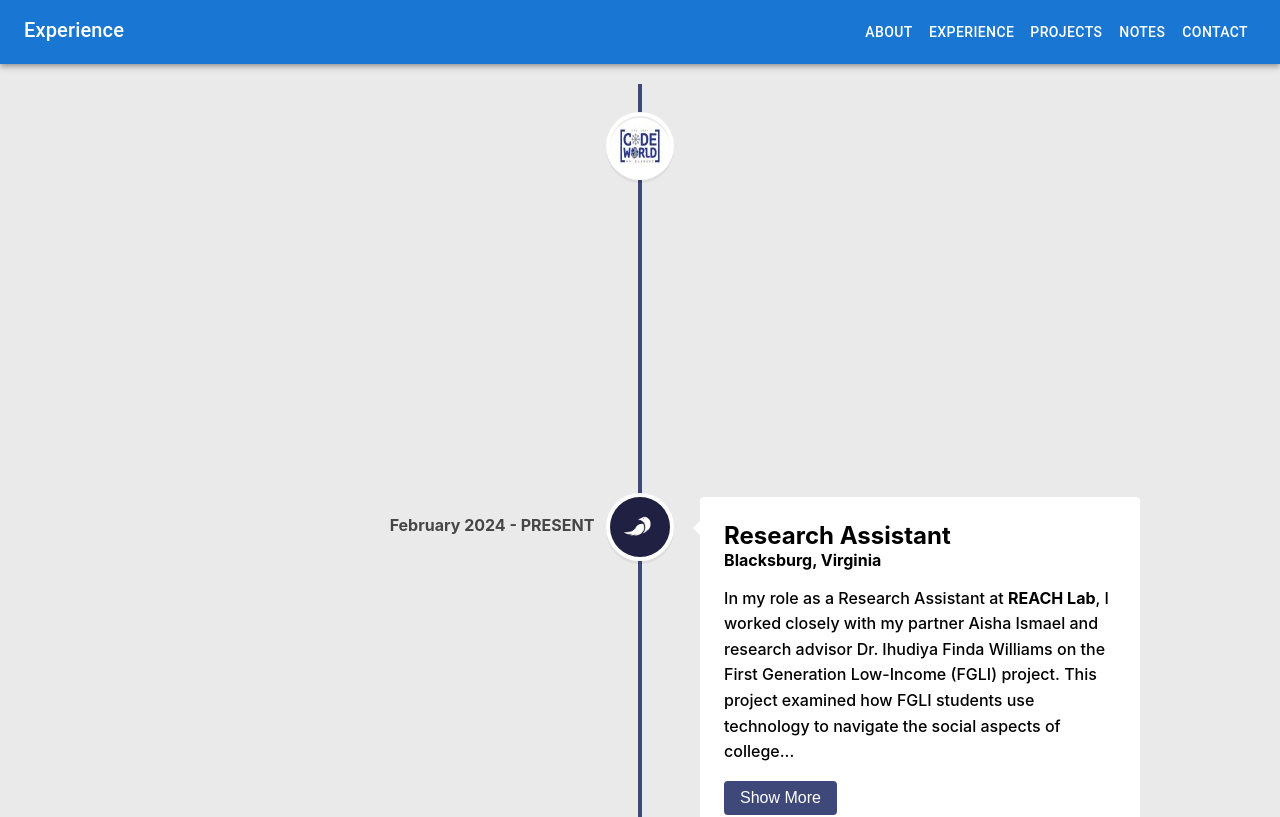
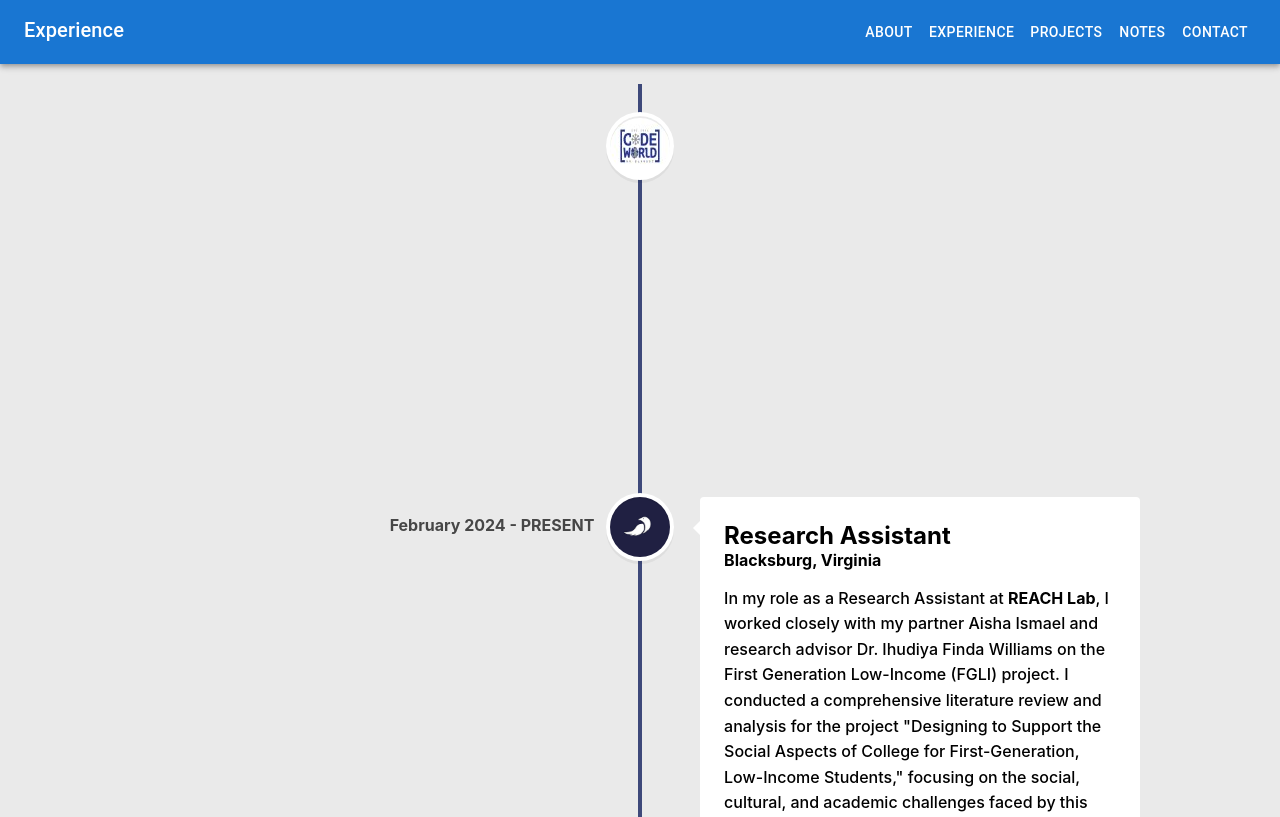
Before and after one commit to omerahmed05/personal-portfolio, a React (Create React App) app: page /experience in a window 1280 px wide. Shown: the top 817 px of the page. Built offline with nearby package versions, Linux system fonts and the light colour scheme.

Commit message:
adjusted reach lab experience description

```diff
--- a/src/components/Experience.js
+++ b/src/components/Experience.js
@@ -59,12 +59,11 @@ function Experience() {
               In my role as a Research Assistant at <strong>REACH Lab</strong>, I worked closely with my partner Aisha Ismael and research advisor Dr. Ihudiya Finda Williams on the First Generation Low-Income (FGLI) project.&nbsp;
               {showMore.reach ? (
                 <>
-                  This project examined how FGLI students use technology to navigate the social aspects of college. My role involved conducting a thorough literature review to understand the challenges faced by FGLI students, such as difficulties in adapting to college life and engaging with social norms. I developed and applied advanced research techniques, including searching for relevant papers and detecting papers with false data, to uncover relevant studies and insights. Additionally, I learned skimming techniques to efficiently read papers.&nbsp;
-                  I also played a key role in creating support tools tailored for low-income engineering students, aimed at improving their academic and social experiences. I contributed to enhancing the lab’s website, utilizing CSS, HTML, and JavaScript to improve its functionality and user experience.
+                  I conducted a comprehensive literature review and analysis for the project "Designing to Support the Social Aspects of College for First-Generation, Low-Income Students," focusing on the social, cultural, and academic challenges faced by this population. My work involved extensive user experience research, usability testing, and cross-functional collaboration to enhance the inclusivity and functionality of support tools. Additionally, I enhanced the lab's website using HTML, CSS, and JavaScript, applying Universal Design for Learning (UDL) guidelines to improve its usability and aesthetics, ensuring a more inclusive user experience. I utilized critical research skills such as skimming and critiquing academic papers to provide valuable insights and recommendations, contributing to the project's overall effectiveness. I also actively engaged in lab discussions, providing feedback and insights that further refined our research approach and outcomes.
                 </>
               ) : (
                 <>
-                  This project examined how FGLI students use technology to navigate the social aspects of college...
+                  I conducted a comprehensive literature review and analysis for the project "Designing to Support the Social Aspects of College for First-Generation, Low-Income Students," focusing on the social, cultural, and academic challenges faced by this population...
                 </>
               )}
             </p>
@@ -72,6 +71,7 @@ function Experience() {
               {showMore.reach ? "Show Less" : "Show More"}
             </button>
           </div>
+
         </VerticalTimelineElement>
         <VerticalTimelineElement
           className="vertical-timeline-element--work"
```
